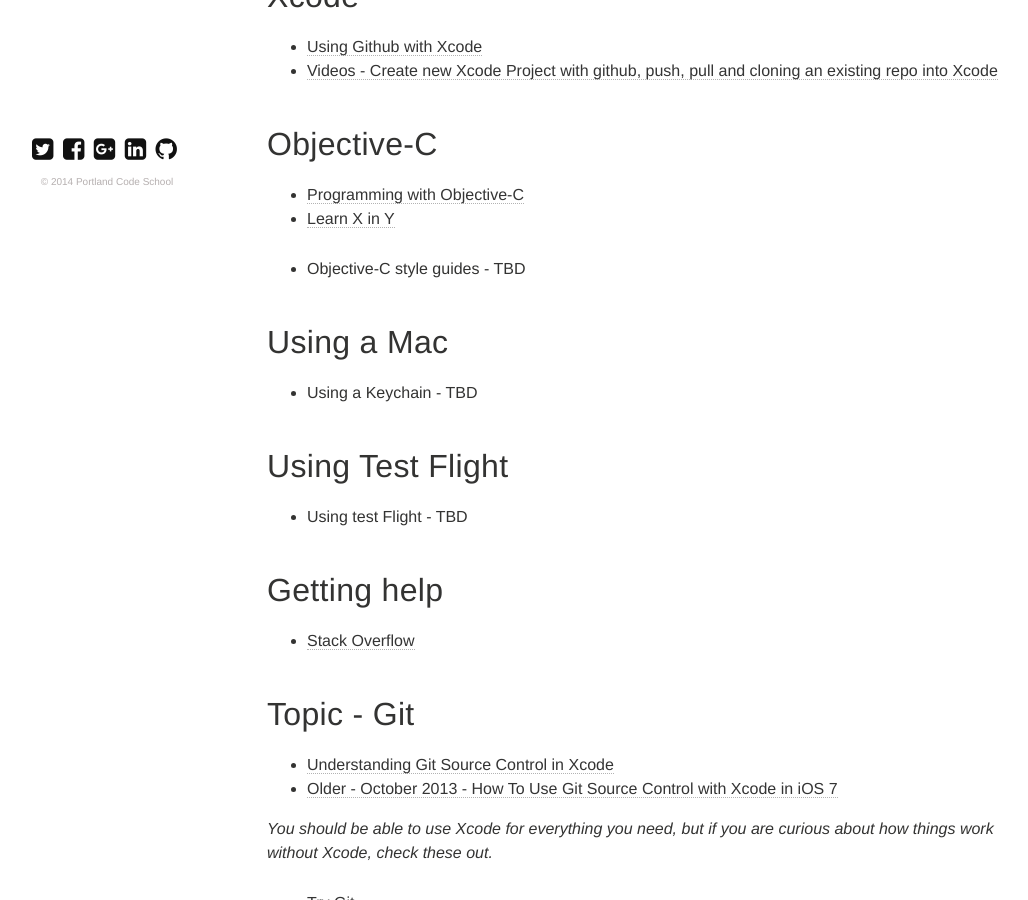
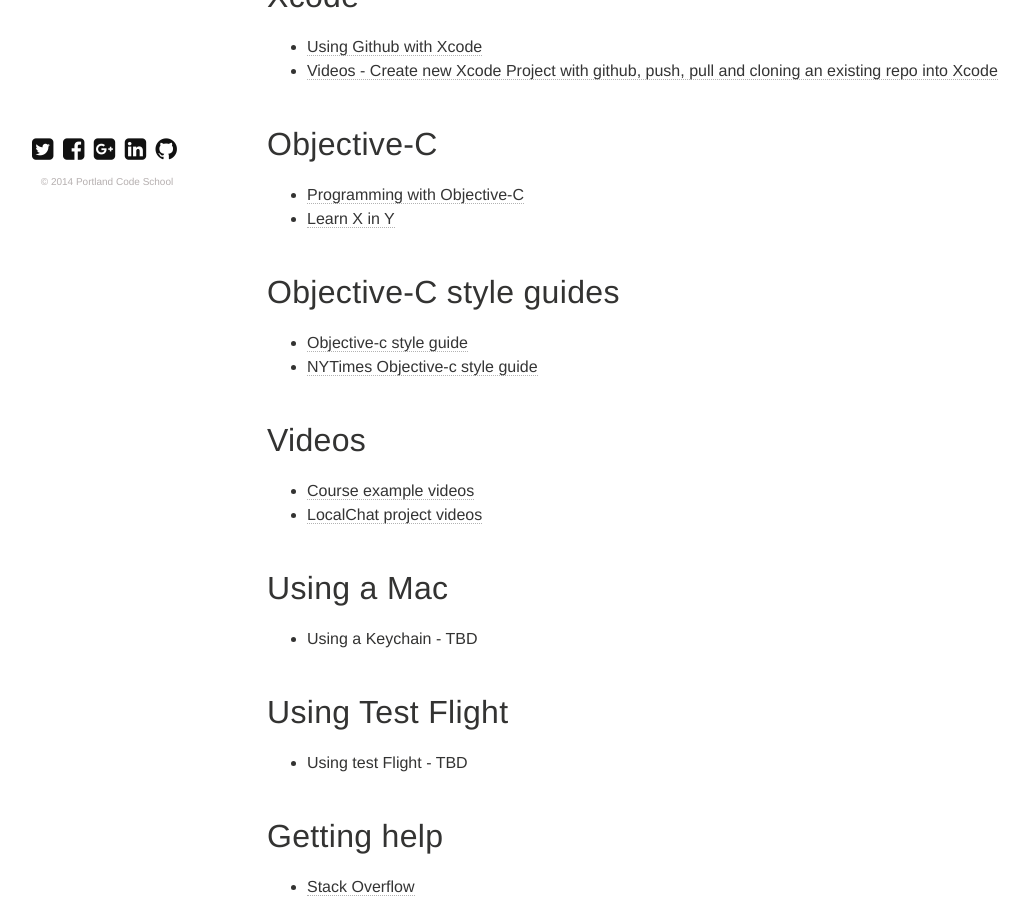
Before and after one commit to portlandcodeschool/ios, a Jekyll site: the page built from resources.md, in a window 1280 px wide and 900 px high, scrolled down 371 px. Shown: the whole window, without its empty margins (53-1081 px from the left). Built offline with Jekyll 4.4.1, drawn with Linux system fonts in a browser that asks for light colours; nearby versions of some CDN libraries.

Commit message:
Update resources.md

```diff
--- a/resources.md
+++ b/resources.md
@@ -20,7 +20,13 @@ tags: [curriculum]
 * [Programming with Objective-C](https://developer.apple.com/library/ios/documentation/Cocoa/Conceptual/ProgrammingWithObjectiveC/Introduction/Introduction.html#//apple_ref/doc/uid/TP40011210)
 * [Learn X in Y](http://learnxinyminutes.com/docs/objective-c/)
 
-* Objective-C style guides - TBD
+# Objective-C style guides
+* [Objective-c style guide](https://github.com/raywenderlich/objective-c-style-guide)
+* [NYTimes Objective-c style guide](https://github.com/NYTimes/objective-c-style-guide)
+
+# Videos
+* [Course example videos](https://drive.google.com/folderview?id=0B1jxDrjd4WIadWEtZ3BPb1phcUU&usp=sharing)
+* [LocalChat project videos](https://drive.google.com/folderview?id=0B1jxDrjd4WIaMklKTndhc1phTVE&usp=sharing)
 
 # Using a Mac
 * Using a Keychain - TBD
```
